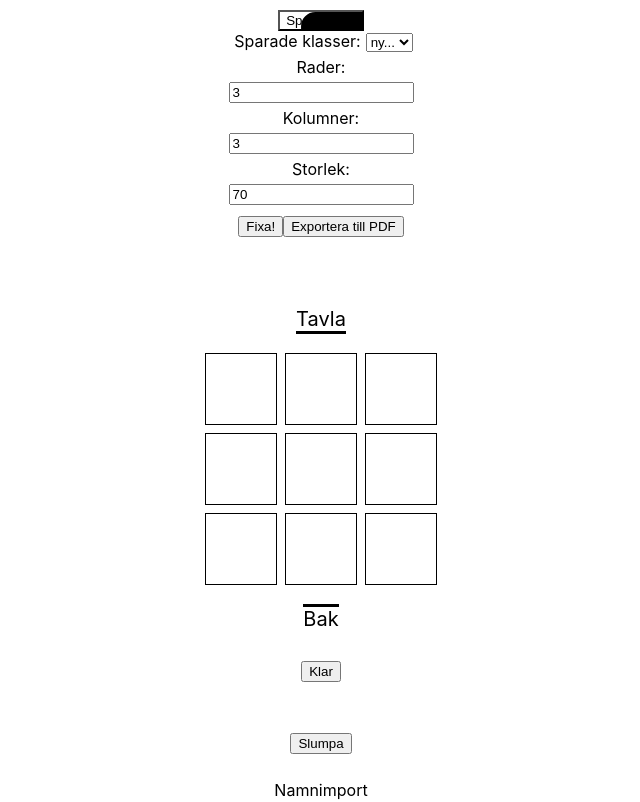
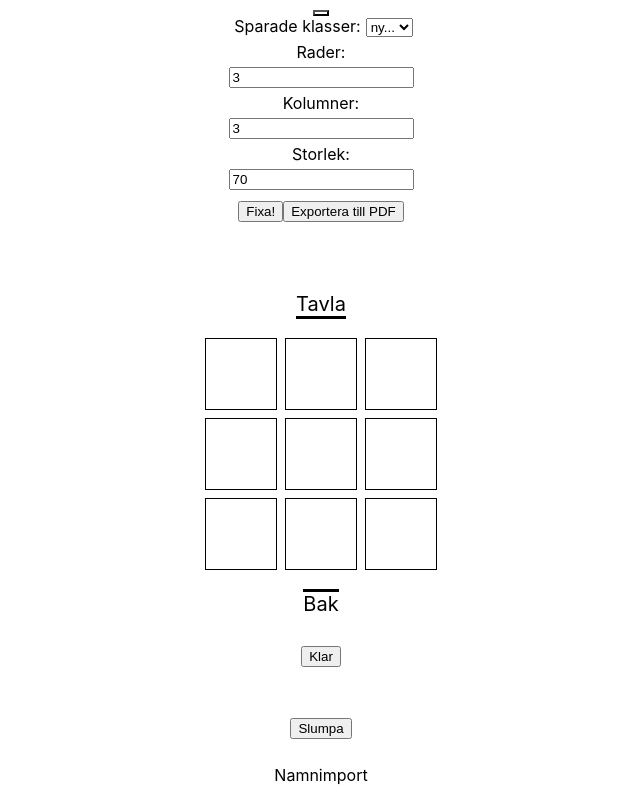
Before and after one commit to KillerrabbitAos/Skola77-frontend, a React (Create React App) app: page / in a window 1280 px wide. Shown: the top 802 px of the page, without its empty margins (319-959 px from the left). Built offline with nearby package versions, Linux system fonts and the light colour scheme.

Commit message:
Update App.js

```diff
--- a/src/App.js
+++ b/src/App.js
@@ -207,7 +207,7 @@ const App = () => {
   return (
     <div className="App">
       <div className='gridInstallning'>
-        <button onClick={handleSaveButtonClick} className='spara'>Spara klass</button>
+        <button onClick={handleSaveButtonClick} className='spara'></button>
         <div>
         <label>Sparade klasser:</label>
   <select defaultValue={groupName} onChange={handleGroupChange}>
```
